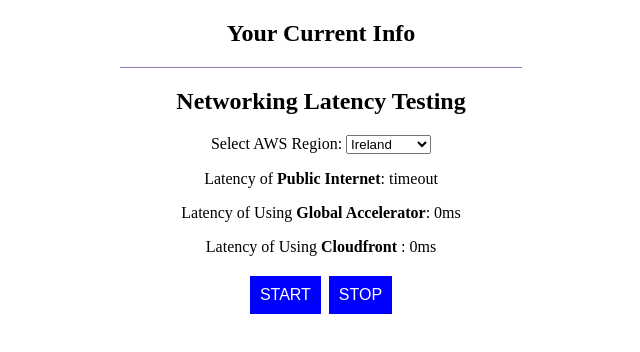
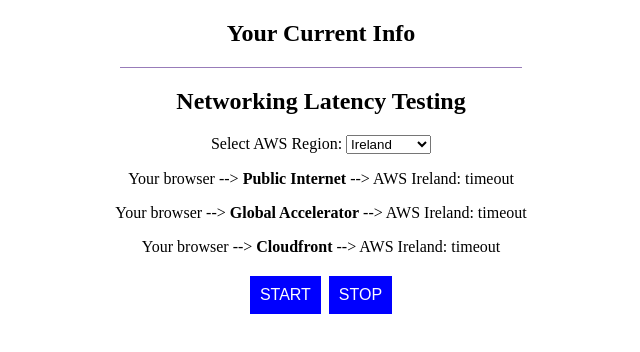
Before and after one commit to hellof20/galatency, a website: page node-ws/public/index.html in a window 1280 px wide. Both pictures are taken after a click on the button "START". Shown: the whole page, without its empty margins (327-967 px from the left). Drawn offline with Linux system fonts and the light colour scheme; no server answers.

Commit message:
20200618

```diff
--- a/node-ws/public/index.html
+++ b/node-ws/public/index.html
@@ -16,7 +16,7 @@
           }
           </style>
           <style>
-            div{ float: left; margin: 20px；}
+            /* div{ float: left; margin: 20px；} */
             body{
               width: 100%;
               text-align: center;
@@ -45,10 +45,10 @@
       </select>
     </form>
 
-    <div">
-      <p id='directlatency'>Latency of <b> Public Internet</b>: 0ms</p>
-      <p id='galatency'>Latency of Using <b> Global Accelerator</b>: 0ms</p>
-      <p id='cdnlatency'>Latency of Using <b> Cloudfront</b>: 0ms</p>
+    <div>
+      <p id='directlatency'></p>
+      <p id='galatency'></p>
+      <p id='cdnlatency'></p>
     </div>
 
     <button class="button" onclick="startTesting();">START</button>
--- a/node-ws/public/testing.js
+++ b/node-ws/public/testing.js
@@ -3,6 +3,7 @@
 var cdnws,cdnstarttime
 var directtest,gatest,cdntest;
 var selectedRegion;
+var currentregion;
 
 var frankfurt_directurl = 'ws://35.158.115.62'
 var frankfurt_gaurl = 'ws://aa204fb2285eaba0f.awsglobalaccelerator.com'
@@ -62,7 +63,7 @@
         directws = new WebSocket(directurl)
         directws.onmessage = function(){
             var directlatency = new Date().getTime() - directstarttime;
-            document.getElementById('directlatency').innerHTML = "Latency of <b>Public Internet</b>: " + directlatency + "ms"
+            document.getElementById('directlatency').innerHTML = "Your browser --> <b>Public Internet </b> --> AWS " + currentregion +": " + directlatency + "ms"
         }
     }
     this.directsend = function(){
@@ -70,15 +71,14 @@
         if(directws.readyState == 1){
             directws.send('direct')
         } else {
-            document.getElementById('directlatency').innerHTML = "Latency of <b>Public Internet</b>: timeout"
+            document.getElementById('directlatency').innerHTML = "Your browser --> <b>Public Internet</b> --> AWS " + currentregion + ": timeout"
         }
-
     }
     this.ga = function (){
         gaws = new WebSocket(gaurl)
         gaws.onmessage = function(){
             var galatency = new Date().getTime() - gastarttime;
-            document.getElementById('galatency').innerHTML = "Latency of <b>Using Global Accelerator</b>: " + galatency + "ms"
+            document.getElementById('galatency').innerHTML = "Your browser --> <b>Global Accelerator</b> --> AWS " + currentregion +": " + galatency + "ms"
         }
     }
     this.gasend = function(){
@@ -86,15 +86,14 @@
         if(gaws.readyState == 1) {
             gaws.send('ga')
         }else{
-            document.getElementById('directlatency').innerHTML = "Latency of <b>Public Internet</b>: timeout"
+            document.getElementById('galatency').innerHTML = "Your browser --> <b>Global Accelerator</b> --> AWS " + currentregion + ": timeout"
         }
-
     }
     this.cdn = function (){
         cdnws = new WebSocket(cdnurl)
         cdnws.onmessage = function(){
             var cdnlatency = new Date().getTime() - cdnstarttime;
-            document.getElementById('cdnlatency').innerHTML = "Latency of <b>Using Cloudfront</b>: " + cdnlatency + "ms"
+            document.getElementById('cdnlatency').innerHTML = "Your browser --> <b>Cloudfront </b> --> AWS " + currentregion +": " + cdnlatency + "ms"
         }
     }
     this.cdnsend = function(){
@@ -102,7 +101,7 @@
         if(cdnws.readyState == 1){
             cdnws.send('cdn')
         }else{
-            document.getElementById('directlatency').innerHTML = "Latency of <b>Public Internet</b>: timeout"
+            document.getElementById('cdnlatency').innerHTML = "Your browser --> <b>Cloudfront </b> --> AWS " + currentregion + ": timeout"
         }
     }
     this.closews = function(){
@@ -112,20 +111,16 @@
     }
 }
 
-
 window.onload = function(){
     getmyip()
     initconnect()
 }
 
 function initconnect(){
+    currentregion = document.getElementById("region").value
+    awsregion = currentregion.toLowerCase()
     clearws()
     clearwsInterval()
-    region = document.getElementById("region").value
-    awsregion = region.toLowerCase()
-    document.getElementById('directlatency').innerHTML = "Latency of <b> Public Internet</b>: 0ms"
-    document.getElementById('galatency').innerHTML = "Latency of Using <b> Global Accelerator</b>: 0ms"
-    document.getElementById('cdnlatency').innerHTML = "Latency of Using <b> Cloudfront </b>: 0ms"
     selectedRegion = new RegionTest(eval(awsregion+'_directurl'),eval(awsregion+'_gaurl'),eval(awsregion+'_cdnurl'))
     selectedRegion.direct()
     selectedRegion.ga()
@@ -157,9 +152,9 @@
     clearInterval(directtest)
     clearInterval(gatest)
     clearInterval(cdntest)
-    document.getElementById('directlatency').innerHTML = "Latency of <b> Public Internet</b>: 0ms"
-    document.getElementById('galatency').innerHTML = "Latency of Using <b> Global Accelerator</b>: 0ms"
-    document.getElementById('cdnlatency').innerHTML = "Latency of Using <b> Cloudfront </b>: 0ms"
+    document.getElementById('directlatency').innerHTML = "Your browser --> <b>Public Internet </b> --> AWS " + currentregion
+    document.getElementById('galatency').innerHTML = "Your browser --> <b> Global Accelerator </b>--> AWS " + currentregion
+    document.getElementById('cdnlatency').innerHTML = "Your browser --> <b> Cloudfront </b>--> AWS " + currentregion
 }
 
 function clearws(){
```
